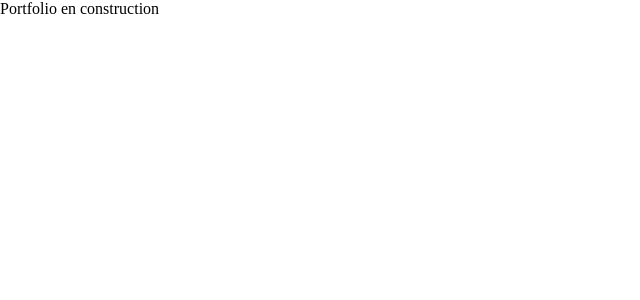
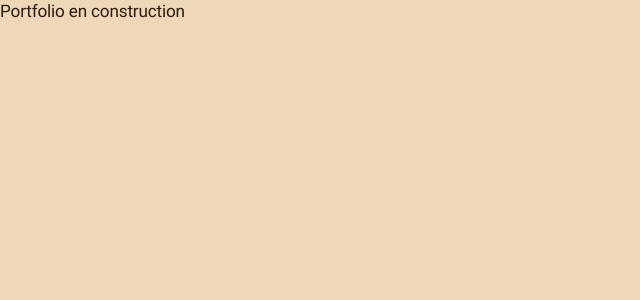
Before and after one commit to KevinPTEK/portfolio, a React (Vite) app: page / in a window 1280 px wide. Shown: the top 300 px of the page, without its empty margins (0-640 px from the left). Built offline with nearby package versions, Linux system fonts and the light colour scheme.

Commit message:
ajout de la typography

```diff
--- a/src/styles/abstracts/_mixins.scss
+++ b/src/styles/abstracts/_mixins.scss
@@ -23,3 +23,12 @@
   text-transform: uppercase;
   color: var(--ink-2);
 }
+
+@mixin accent-word {
+  font-family: $font-serif;
+  font-size: 108%; // léger agrandissement de la maquette (1.08em, écrit en % : § 4.3)
+  font-style: italic;
+  font-weight: 400;
+  letter-spacing: 0;
+  color: var(--accent);
+}
--- a/src/styles/base/_index.scss
+++ b/src/styles/base/_index.scss
@@ -1,3 +1,4 @@
 @forward 'reset';
 @forward 'fonts';
 @forward 'themes';
+@forward 'typography';
--- a/src/styles/base/_typography.scss
+++ b/src/styles/base/_typography.scss
@@ -0,0 +1,39 @@
+// Typographie du document : police, interligne, couleurs du thème.
+
+@use '../abstracts' as *;
+
+// Le document : texte et fond suivent le thème de la pièce visible
+body {
+  font-family: $font-sans;
+  font-size: $font-size-body;
+  line-height: 1.5; // WCAG 1.4.8
+  letter-spacing: -0.011em; // interlettrage dynamique d'Inter à 16 px
+  color: var(--ink);
+  background-color: var(--bg);
+  -webkit-font-smoothing: antialiased; // macOS uniquement
+  -moz-osx-font-smoothing: grayscale; // Firefox sur macOS
+  transition:
+    color $duration-theme $ease-out,
+    background-color $duration-theme $ease-out;
+
+  @include reduced-motion {
+    transition: none;
+  }
+}
+
+// Les titres n'ont pas de style par défaut
+h1,
+h2,
+h3,
+h4,
+h5,
+h6 {
+  font-size: inherit;
+  font-weight: inherit;
+  text-wrap: balance;
+}
+
+// Pas de mot seul en dernière ligne (amélioration progressive)
+p {
+  text-wrap: pretty;
+}
```
